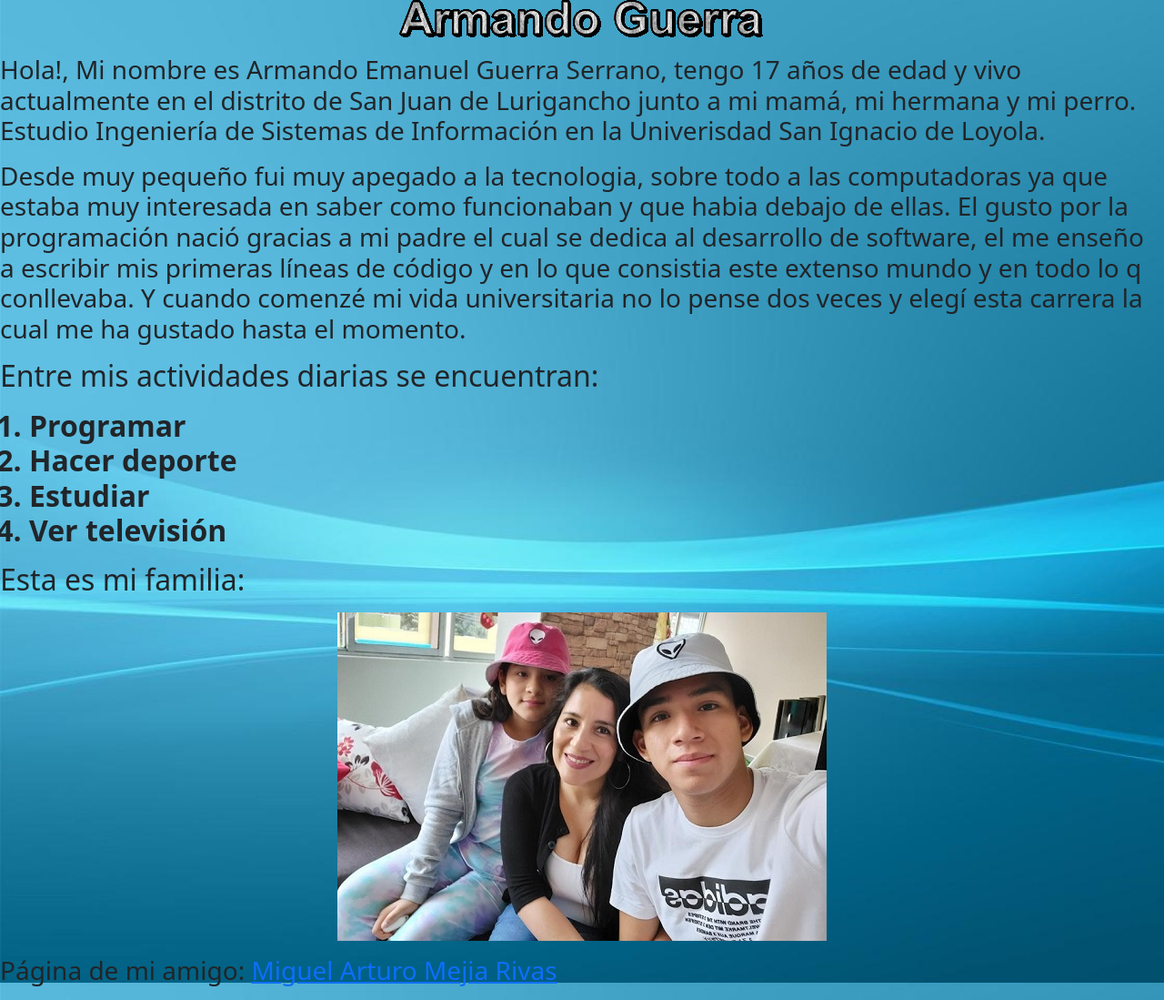
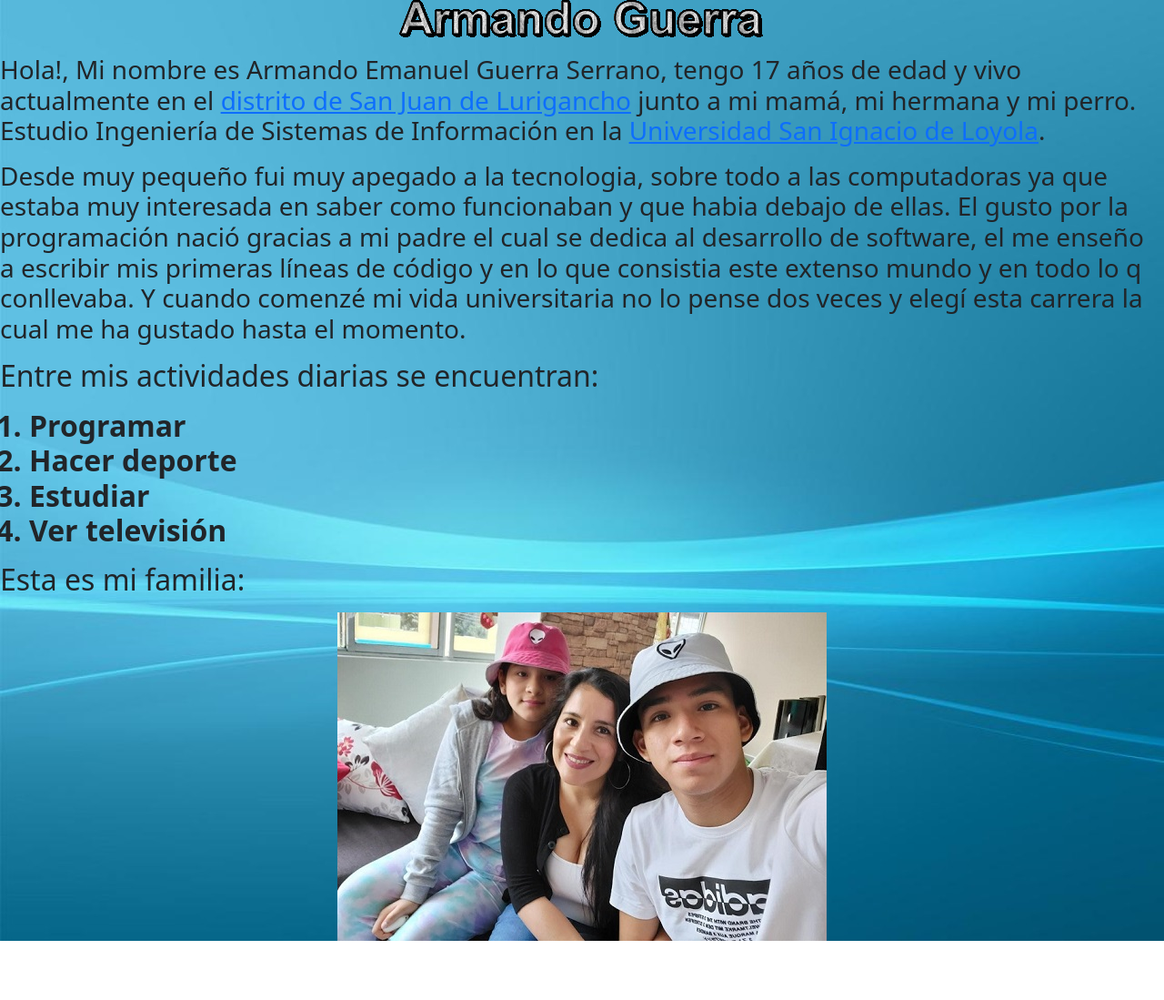
Before and after one commit to Aguerra2020/project, a plain HTML site: page index.html in a window 1280 px wide. Shown: the whole page at 91% size. After the commit the page ends 1034 px from the top, so only its background shows below. Drawn offline with nearby package versions, Linux system fonts and the light colour scheme.

Commit message:
Update index.html

```diff
--- a/index.html
+++ b/index.html
@@ -20,8 +20,8 @@
   </center>
   <p>
 
-  <h3>Hola!, Mi nombre es Armando Emanuel Guerra Serrano, tengo 17 años de edad y vivo actualmente en el distrito de San Juan de Lurigancho junto a mi mamá, mi hermana y mi perro. Estudio Ingeniería de Sistemas de Información en la Univerisdad San
-    Ignacio de Loyola.
+  <h3>Hola!, Mi nombre es Armando Emanuel Guerra Serrano, tengo 17 años de edad y vivo actualmente en el <a href="https://es.wikipedia.org/wiki/Distrito_de_San_Juan_de_Lurigancho">distrito de San Juan de Lurigancho</a> junto a mi mamá, mi hermana y
+    mi perro. Estudio Ingeniería de Sistemas de Información en la <a href="https://www.usil.edu.pe/">Universidad San Ignacio de Loyola</a>.
   </h3>
   </p>
   <p>
@@ -50,12 +50,6 @@
     </p>
   </h2>
   <center><img src="yo.jpg"></center>
-  <p>
-  <h3>
-    Página de mi amigo: <a href="https://miguel17310.github.io/proyecto/">Miguel Arturo Mejia Rivas
-  </h3>
-  </p>
-
   <script src="https://cdn.jsdelivr.net/npm/bootstrap@5.0.1/dist/js/bootstrap.bundle.min.js" integrity="sha384-gtEjrD/SeCtmISkJkNUaaKMoLD0//ElJ19smozuHV6z3Iehds+3Ulb9Bn9Plx0x4" crossorigin="anonymous"></script>
 
 </body>
```
